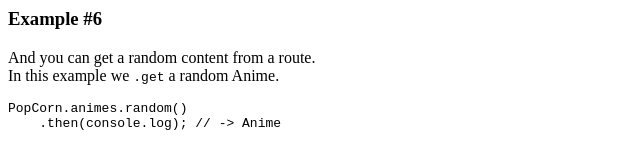
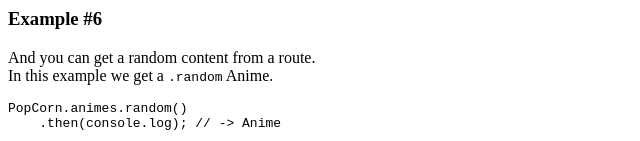
Before and after one commit to nirewen/popcorn-api, a plain HTML site: page content/examples.html in a window 1280 px wide. Shown: the part 1029-1170 px from the top of the page, 0-640 px from the left. Drawn offline with Linux system fonts and the light colour scheme.

Commit message:
Docs build: bfd3937c275739ed226b97fc146a9eb0ea39b371

```diff
--- a/content/examples.html
+++ b/content/examples.html
@@ -51,7 +51,7 @@ In this example we <code>.get</code> a Movie from ID <code>tt2250912</code>.</p>
 </code></pre>
 <h3 id="example--6">Example #6</h3>
 <p>And you can get a random content from a route.<br>
-In this example we <code>.get</code> a random Anime.</p>
+In this example we get a <code>.random</code> Anime.</p>
 <pre><code class="lang-javascript">PopCorn.animes.random()
     .then(console.log); // -&gt; Anime
 </code></pre>
```
